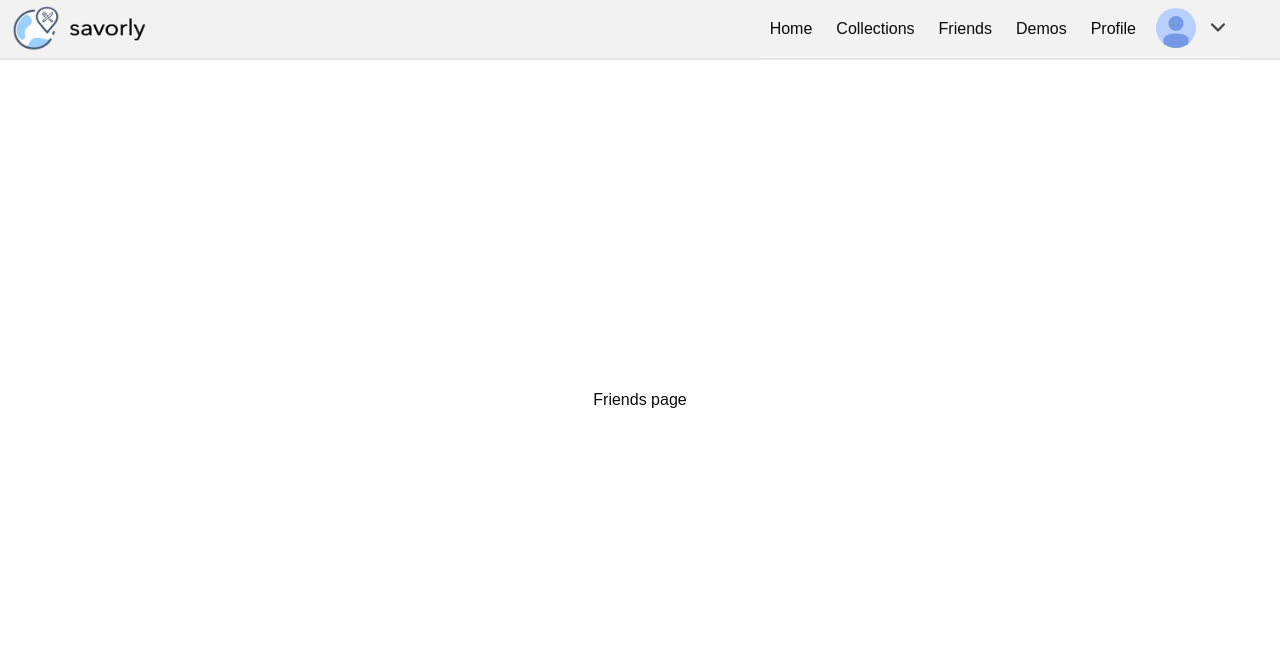
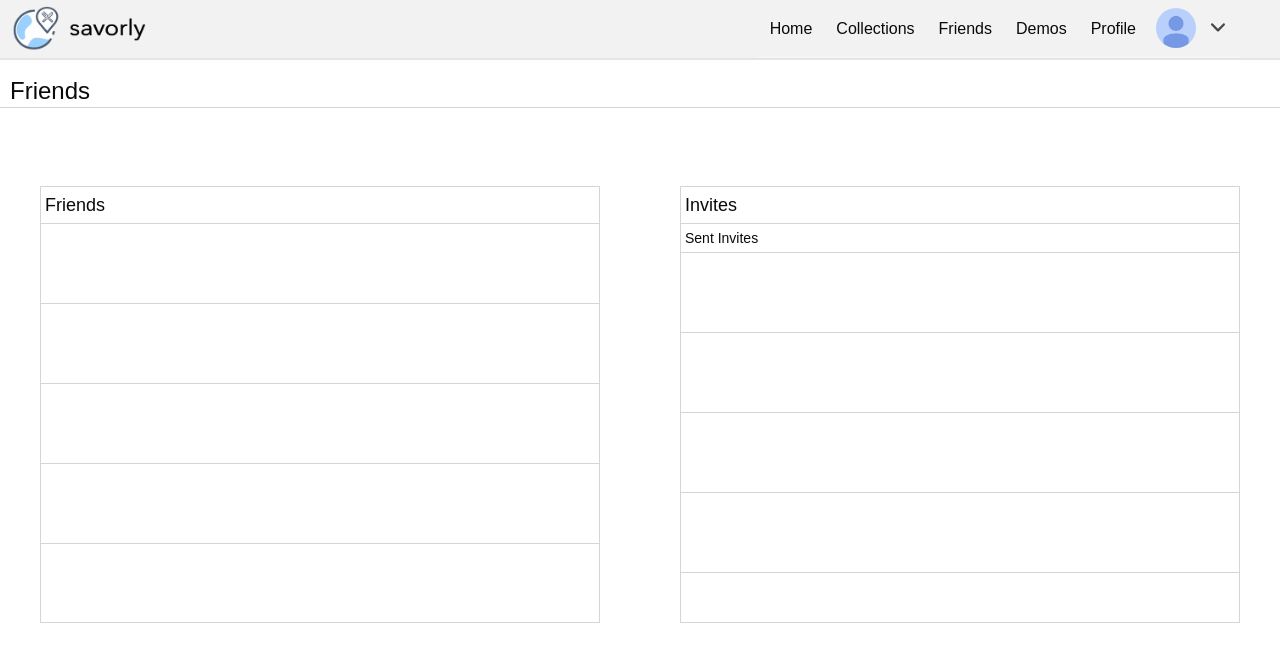
Before and after one commit to EvanA4/RestaurantTracker, a Next.js app: page /friends in a window 1280 px wide. Shown: the top 662 px of the page. Built offline with nearby package versions, Linux system fonts and the light colour scheme; no server answers.

Commit message:
set up the layout of the friends page

```diff
--- a/app/friends/page.tsx
+++ b/app/friends/page.tsx
@@ -2,14 +2,42 @@
 
 import Nav from "@/components/general/Nav";
 import React from "react";
+import FriendCard from "@/components/profile/friends/FriendCard";
 
 function Profile() {
+  const friends = [];
+  for (let i = 0; i < 11; ++i) {
+    friends.push(<FriendCard />);
+  }
   return (
     <div className="h-full relative">
-      <div className="h-full flex items-center justify-center">
-        <p>Friends page</p>
+      <div>
+        <p className="pt-[75px] pl-[10px] text-2xl border-b-1 border-b-gray-300">
+          Friends
+        </p>
       </div>
+      <div className="pt-[3%] flex flex-col md:flex-row items-center justify-around">
+        <div className="w-full flex flex-col overflow-hidden p-6 lg:p-10">
+          <div className="border-1 border-b-0 border-gray-300">
+            <p className="p-1 text-lg">Friends</p>
+          </div>
+          <div className="overflow-y-scroll !h-100 scrollbar-none divide-solid divide-y divide-gray-300 border-1 border-gray-300">
+            {...friends}
+          </div>
+        </div>
 
+        <div className="w-full flex flex-col overflow-hidden p-6 lg:p-10">
+          <div className="border-1 border-b-0 border-gray-300">
+            <p className="p-1 text-lg">Invites</p>
+          </div>
+          <div className="overflow-y-scroll !h-100 scrollbar-none divide-solid divide-y divide-gray-300 border-1 border-gray-300">
+            <p className="p-1 text-sm">Sent Invites</p>
+            {...friends}
+            <p className="p-1 text-sm">Pending Invites</p>
+            {...friends}
+          </div>
+        </div>
+      </div>
       {/* Bottom Navbar */}
       <Nav />
     </div>
--- /dev/null
+++ b/components/profile/friends/FriendCard.tsx
@@ -0,0 +1,3 @@
+export default function FriendCard() {
+  return <div className="!h-20 flex flex-row justify-between "></div>;
+}
```
